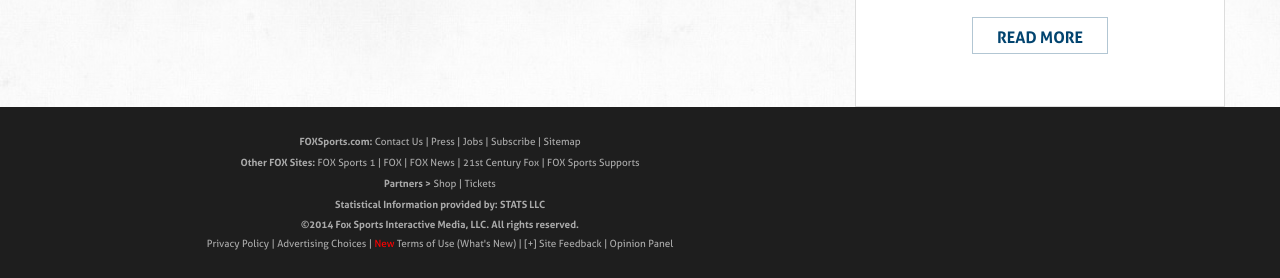
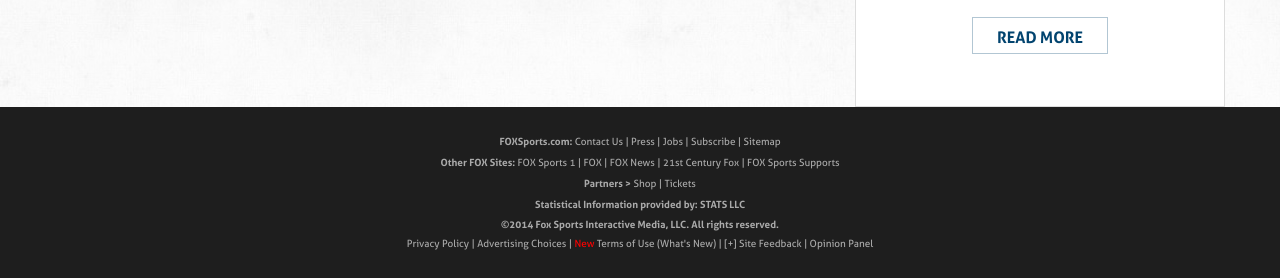
Before and after one commit to barroncuadro/JaBO-sass, a website: page jabo-home.html in a window 1280 px wide. Shown: the part 2209-2487 px from the top of the page. Drawn offline with Linux system fonts and the light colour scheme.

Commit message:
centered footer text

```diff
--- a/jabo-home.html
+++ b/jabo-home.html
@@ -335,7 +335,7 @@
 <!-- start footer -->
 	<footer>
 		<div class="row">
-			<div class="large-8 columns end footer-content">
+			<div class="large-12 columns end footer-content">
 				<p><strong>FOXSports.com:</strong> <a href="">Contact Us</a> | <a href="">Press</a> | <a href="">Jobs</a> | <a href="">Subscribe</a> | <a href="">Sitemap</a></p>
 				<p><strong>Other FOX Sites:</strong> <a href="">FOX Sports 1</a> | <a href="">FOX</a> | <a href="">FOX News</a> | <a href="">21st Century Fox</a> | <a href="">FOX Sports Supports</a></p>
 				<p><strong>Partners &gt;</strong> <a href="">Shop</a> | <a href="">Tickets</a></p>
```
